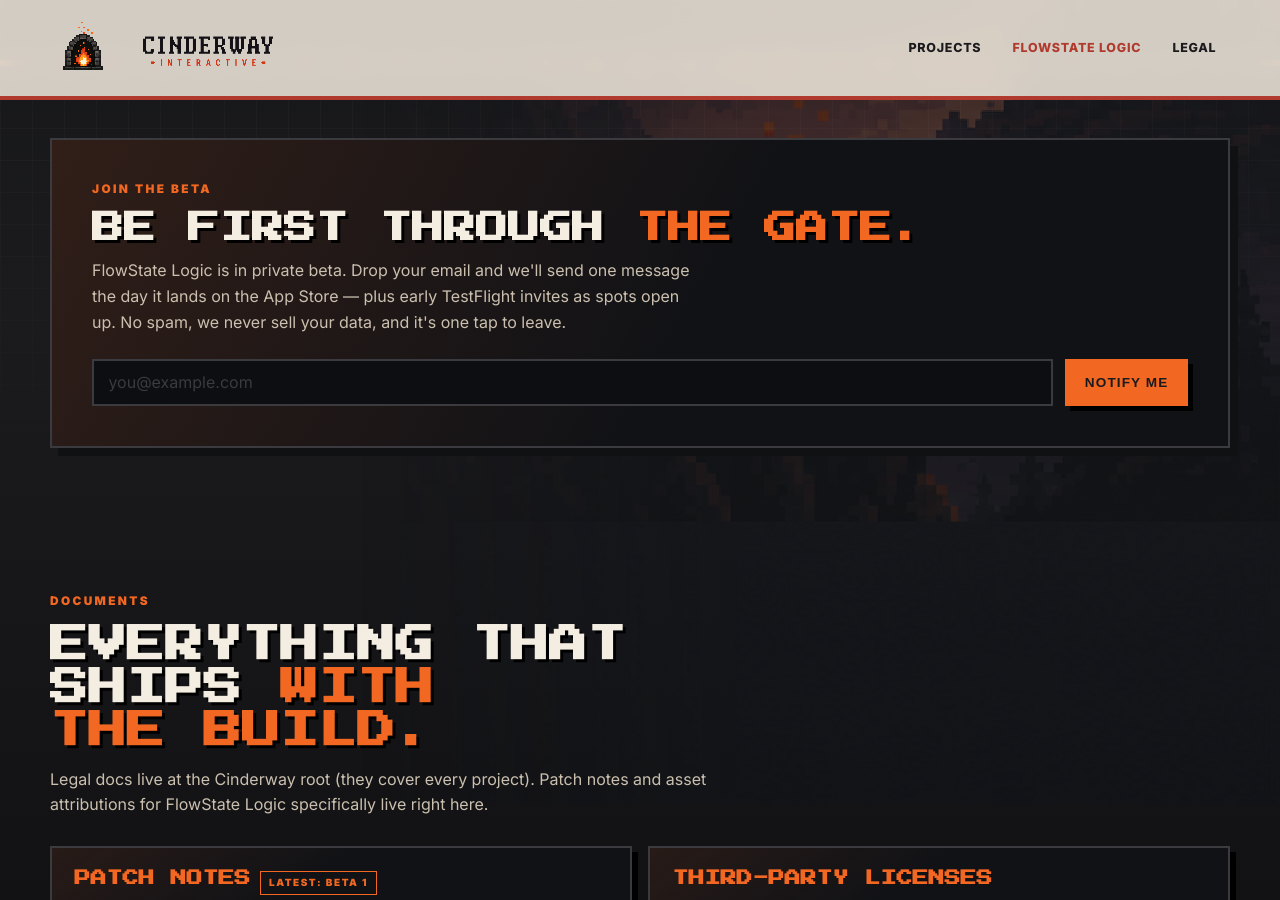
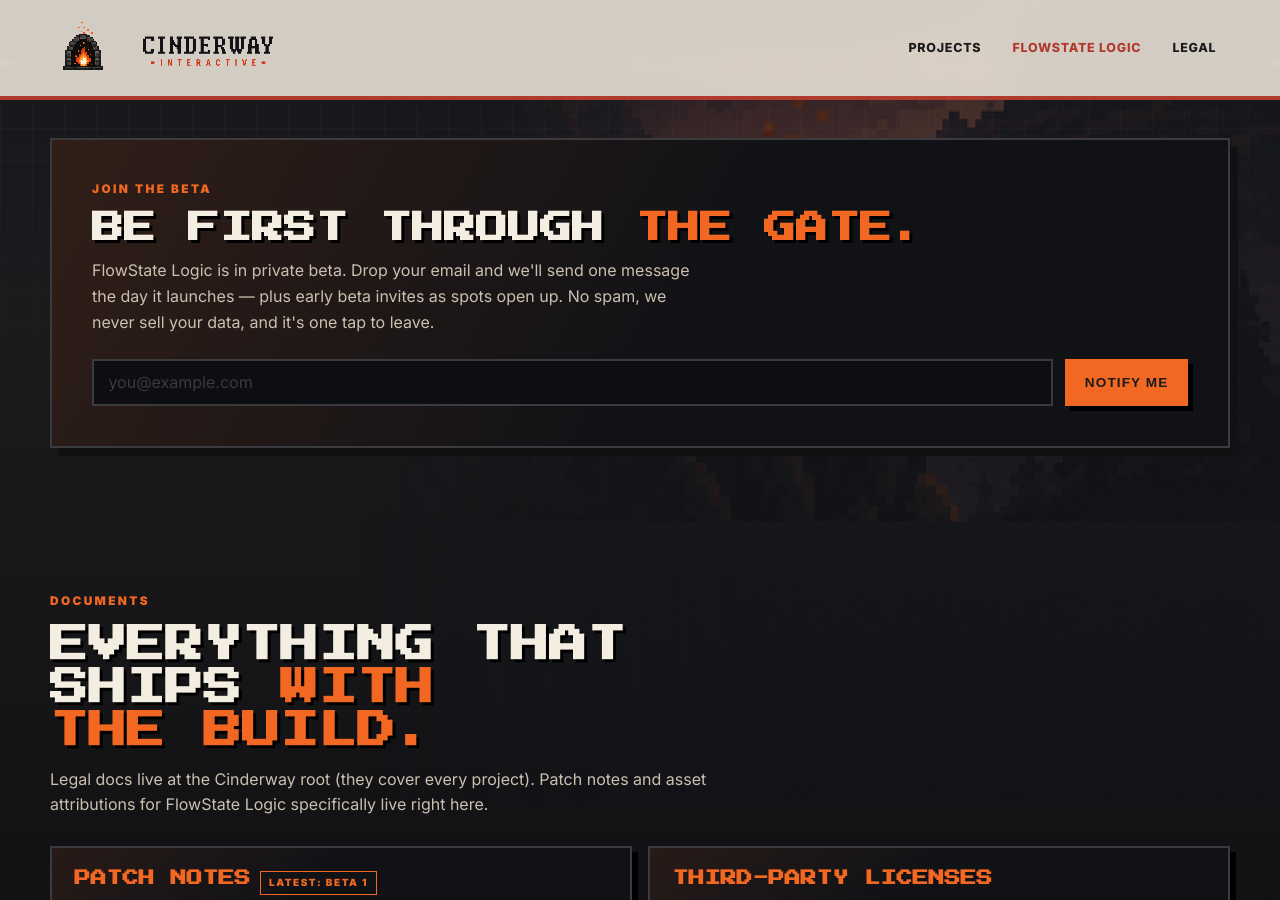
Before and after one commit to andrewkamback-sudo/privacy, a Jekyll site: the page flowstate-logic/index.html, which Jekyll copies as it is, in a window 1280 px wide and 900 px high, scrolled down 534 px. Built offline with Jekyll 4.4.1, drawn with Linux system fonts in a browser that asks for light colours.

Commit message:
Make waitlist copy platform-agnostic (drop App Store/TestFlight)
Co-Authored-By: Claude Opus 4.8 <noreply@anthropic.com>

```diff
--- a/flowstate-logic/index.html
+++ b/flowstate-logic/index.html
@@ -77,8 +77,8 @@
               <h2 id="waitlist-title">Be first through <span class="accent">the gate.</span></h2>
               <p>
                 FlowState Logic is in private beta. Drop your email and we'll send one
-                message the day it lands on the App Store — plus early TestFlight invites
-                as spots open up. No spam, we never sell your data, and it's one tap to leave.
+                message the day it launches — plus early beta invites as spots open up.
+                No spam, we never sell your data, and it's one tap to leave.
               </p>
             </div>
 
```
